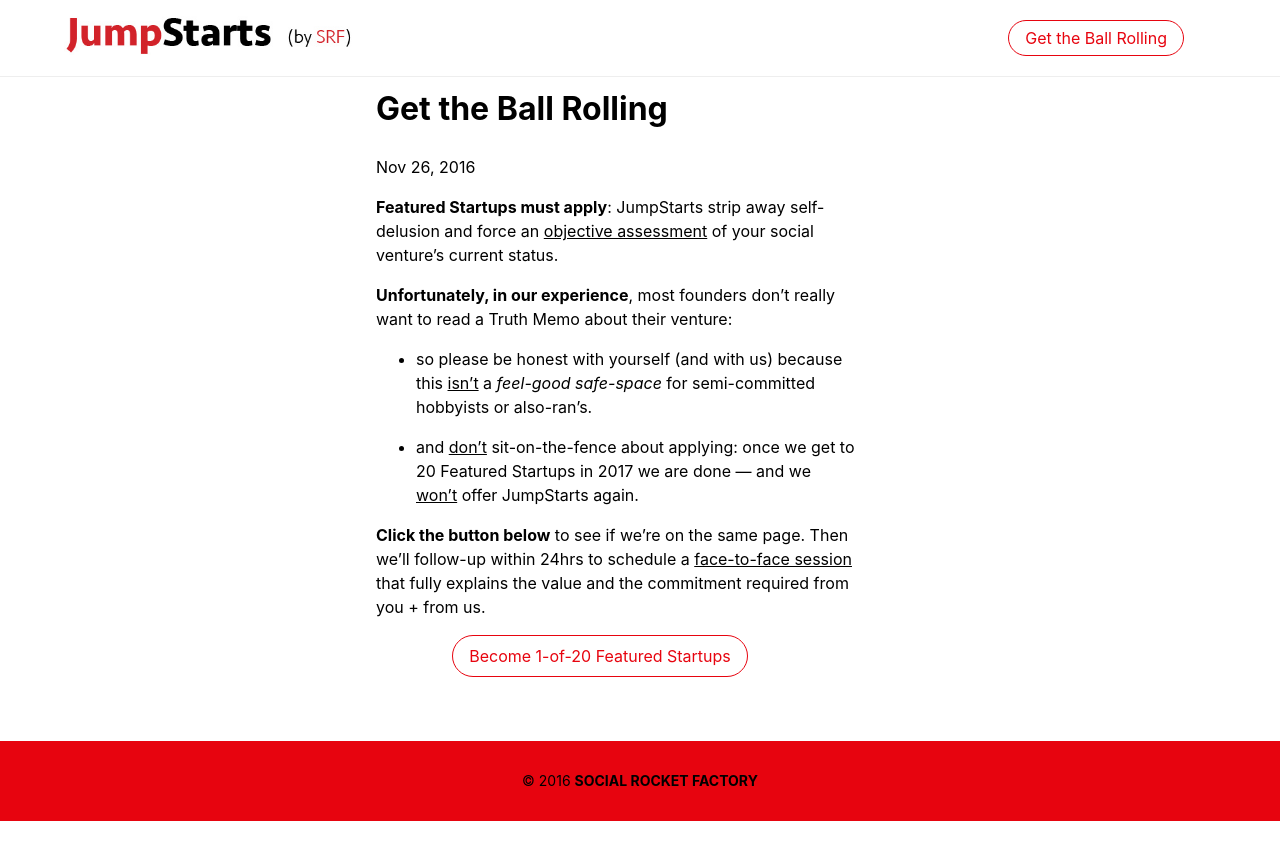
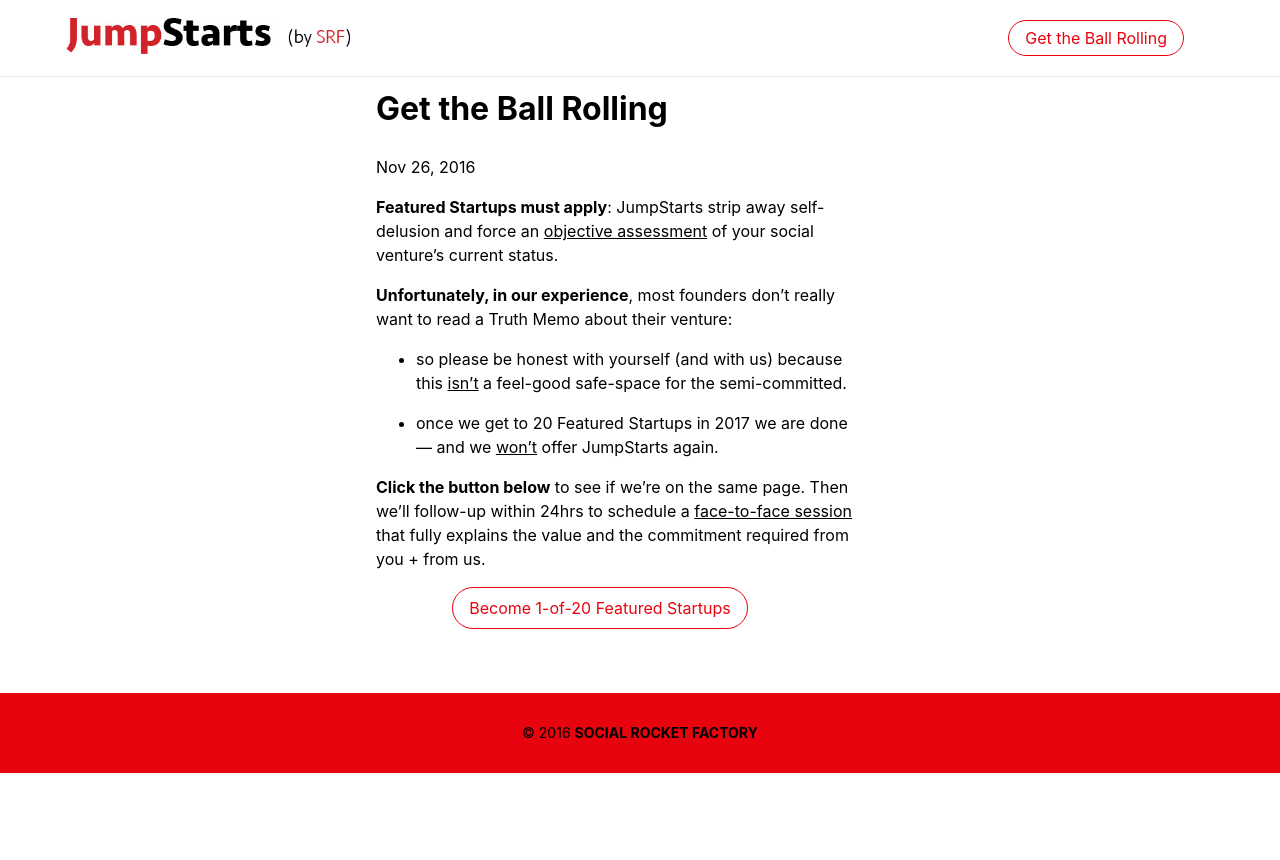
Before and after one commit to aaronergreen/jumpstarts, a Jekyll site: the page built from _about/contact.md, in a window 1280 px wide. Shown: the top 860 px of the page. Built offline with Jekyll 4.4.1, drawn with Linux system fonts in a browser that asks for light colours.

Commit message:
GTBR copy

```diff
--- a/_about/contact.md
+++ b/_about/contact.md
@@ -9,9 +9,9 @@
 
 **Unfortunately, in our experience**, most founders don’t really want to read a Truth Memo about their venture:
 
-*   so please be honest with yourself (and with us) because this <u>isn’t</u> a _feel-good safe-space_ for semi-committed hobbyists or also-ran's.
+*   so please be honest with yourself (and with us) because this <u>isn’t</u> a feel-good safe-space for the semi-committed.
 
-*   and <u>don’t</u> sit-on-the-fence about applying: once we get to 20 Featured Startups in 2017 we are done — and we <u>won’t</u> offer JumpStarts again.
+*   once we get to 20 Featured Startups in 2017 we are done — and we <u>won’t</u> offer JumpStarts again.
 
 **Click the button below** to see if we’re on the same page. Then we’ll follow-up within 24hrs to schedule a <u>face-to-face session</u> that fully explains the value and the commitment required from you + from us.
 
```
